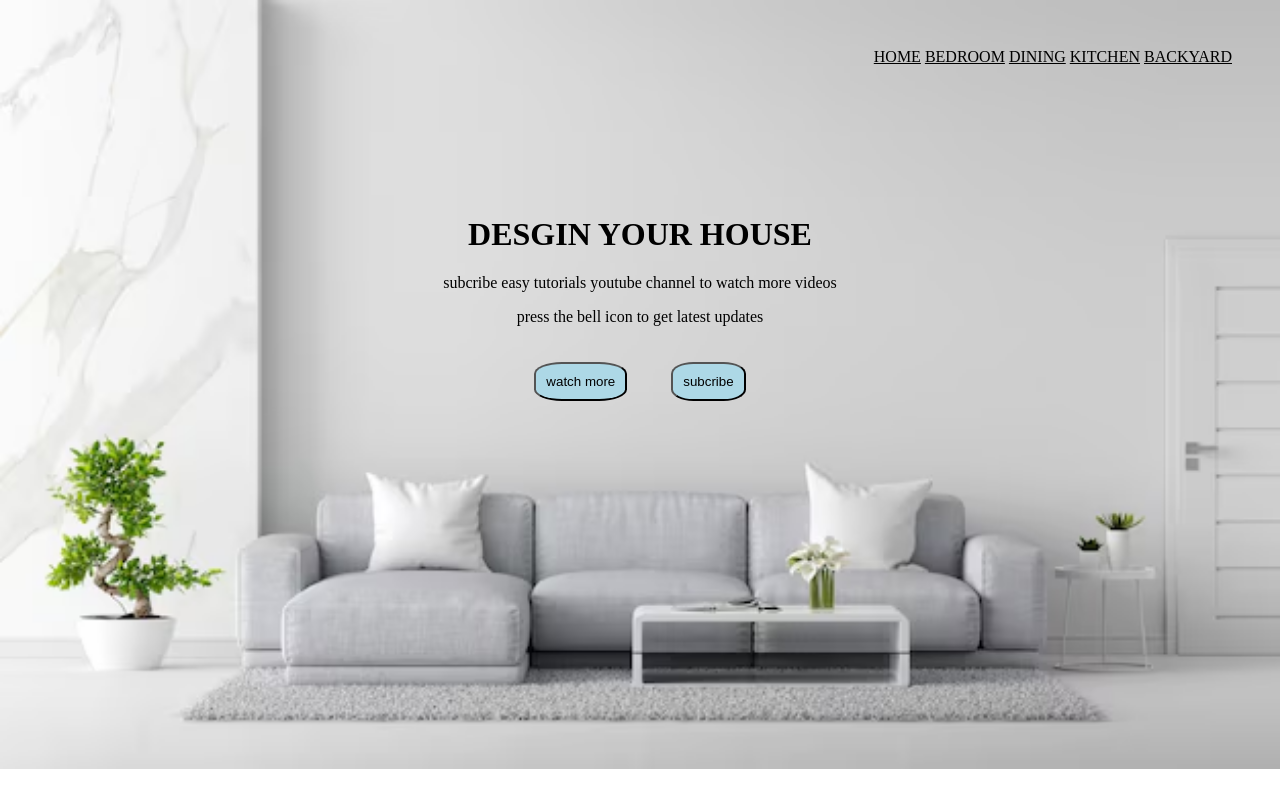
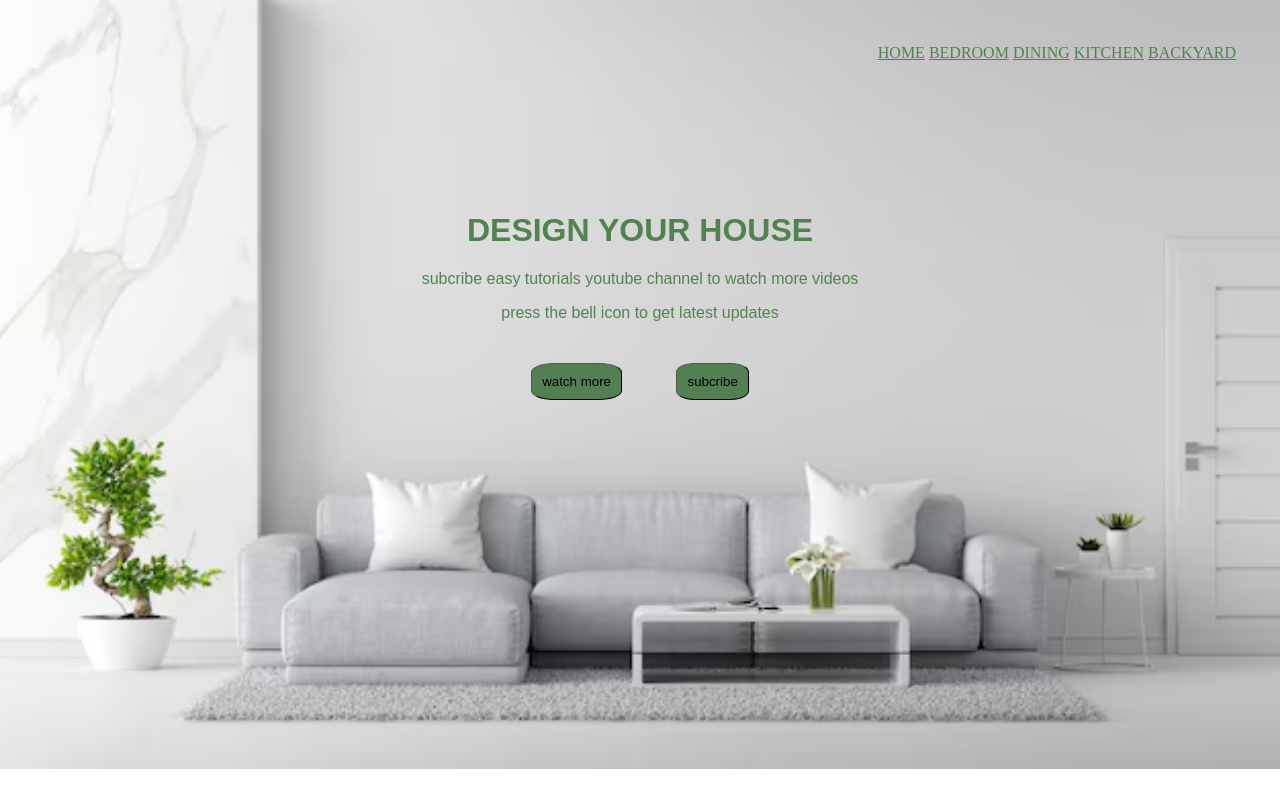
Before and after one commit to Zainabbilal123/project, a plain HTML site: page index.html.html in a window 1280 px wide. Drawn offline with Linux system fonts and the light colour scheme.

Commit message:
change name of file

```diff
--- a/index.html.html.html
+++ b/index.html.html
@@ -7,6 +7,8 @@
 </head>
 <body>
     <link rel="stylesheet" href="./makeup.css">
+
+
 
 
     <a href="#Home">home</a>
@@ -19,7 +21,7 @@
 
 
   <div>
-    <h1>desgin your house</h1>
+    <h1>design your house</h1>
     <p>subcribe  easy tutorials  youtube channel to watch more videos</p>
     <p>press the bell icon to get latest updates</p>
     <button>watch more</button>
--- a/makeup.css
+++ b/makeup.css
@@ -7,11 +7,13 @@ body{
     text-align: right;
     padding: 40px;
     text-transform: uppercase;
+    margin: 4px;
+
 
 }
 
 a{
-    color: black;
+    color: rgb(82, 128, 82);
 
 
 
@@ -22,15 +24,17 @@ div{
     text-align: center;
     text-transform: uppercase;
     margin: 150px;
-    color:black;
+    color:rgb(81, 131, 81);
+    font-family:sans-serif;
 
 
 }
 button{
-    background-color: lightblue;
-    border-radius: 30%;
-    margin: 20px;
+    background-color:rgb(82, 128, 82);
+    border-radius: 25%;
+    margin: 25px;
     padding: 10px;
+    border-width: 1px;
 }
 p{
     text-transform: lowercase;
```
